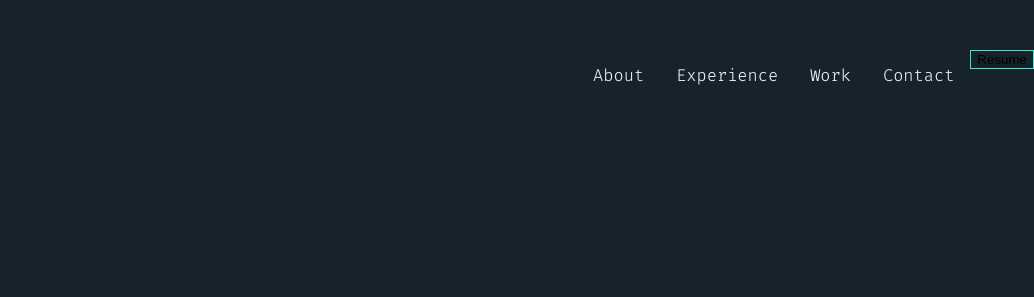
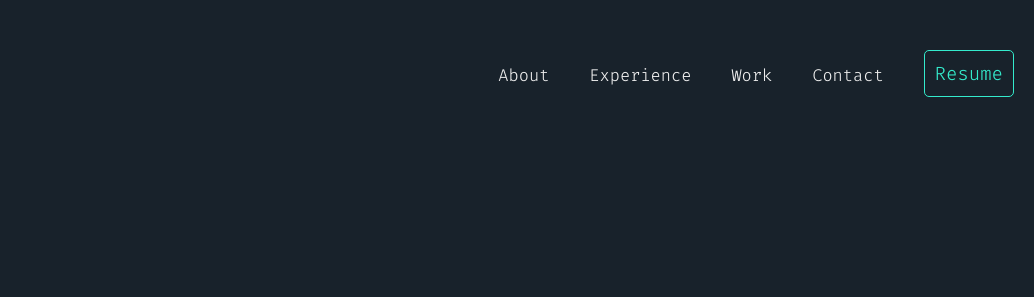
Before and after one commit to katherine-walton/katherine-walton.github.io, a plain HTML site: page index.html in a window 1280 px wide. Shown: the top 297 px of the page, without its empty margins (246-1280 px from the left). Drawn offline with Linux system fonts and the light colour scheme.

Commit message:
fixed resume button

```diff
--- a/stylesheet.css
+++ b/stylesheet.css
@@ -55,7 +55,7 @@ grey-text {
     top:-40px;*/
     position: absolute;
     top: 50px;
-    right: 0px;
+    right: 20px;
 }
 
 /* Style the links inside the navigation bar */
@@ -63,7 +63,7 @@ grey-text {
   float: left;
   /*color: #f2f2f2;*/
   text-align: center;
-  padding: 14px 16px;
+  padding: 14px 20px;
   text-decoration: none;
   font-size: 17px;
   font-family: 'Fira Code', monospace;
@@ -86,6 +86,15 @@ grey-text {
 
 button {
   background-color: #18222b;
-  color: ##34ebcc;
+  color: #34ebcc;
   border: 1px solid #34ebcc;
+  border-radius: 5px;
+  font-family: 'Fira Code', monospace;
+  display: inline-block;
+  font-size: 19px;
+  /*margin: 2px 2px;*/
+  /*margin-top: 2px;
+  margin-bottom: 0px;*/
+  margin-left: 20px;
+  padding: 10px;
 }
```
